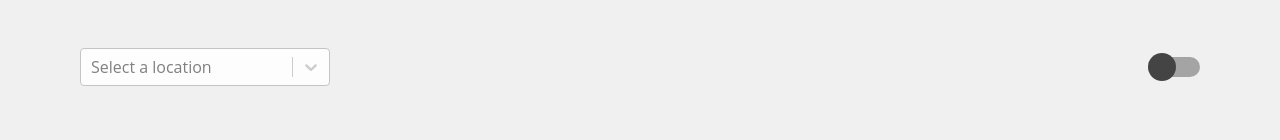
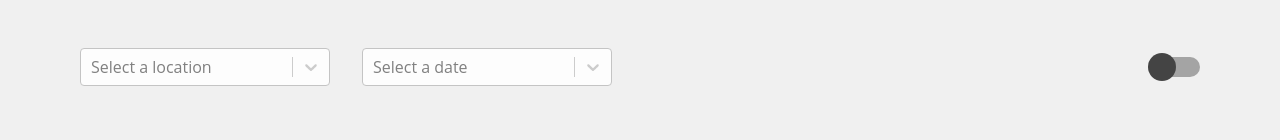
Before and after one commit to Azzyew/kanda-weather-dashboard, a React (Create React App) app: page / in a window 1280 px wide. Shown: the top 140 px of the page. Built offline with nearby package versions, Linux system fonts and the light colour scheme.

Commit message:
add props to select input

```diff
--- a/src/App.jsx
+++ b/src/App.jsx
@@ -9,6 +9,17 @@ import { MainForecast } from './components/MainForecast'
 import { SelectInput } from './components/SelectInput'
 
 import StyledApp from './styles/appStyle'
+
+const locationOptions = [
+  { value: 'uyo', label: 'Uyo, Nigeria' },
+  { value: 'accra', label: 'Accra, Ghana' }
+]
+
+const dateOptions = [
+  { value: '01/18/2021', label: '01/18/2021' },
+  { value: '02/07/2021', label: '02/07/2021' },
+  { value: '03/09/2021', label: '03/09/2021' }
+]
 
 export default function App() {
   return (
@@ -27,7 +38,8 @@ export default function App() {
             <option value="06/06/2021">06/06/2021</option>
           </select> */}
 
-          <SelectInput />
+          <SelectInput placeholder="location" options={locationOptions} />
+          <SelectInput placeholder="date" options={dateOptions} />
         </form>
 
         <ToggleThemeButton />
--- a/src/components/SelectInput/index.jsx
+++ b/src/components/SelectInput/index.jsx
@@ -6,14 +6,9 @@ import {
     menuStyles
 } from './style'
 
-const options = [
-    { value: 'uyo', label: 'Uyo, Nigeria' },
-    { value: 'accra', label: 'Accra, Ghana' }
-]
-
-export function SelectInput() {
+export function SelectInput({ placeholder, options }) {
     return (
-        <Select placeholder="Select a location" isClearable
+        <Select placeholder={`Select a ${placeholder}`} isClearable
             isSearchable={false} options={options}
             styles={{
                 control: controlStyles,
```
